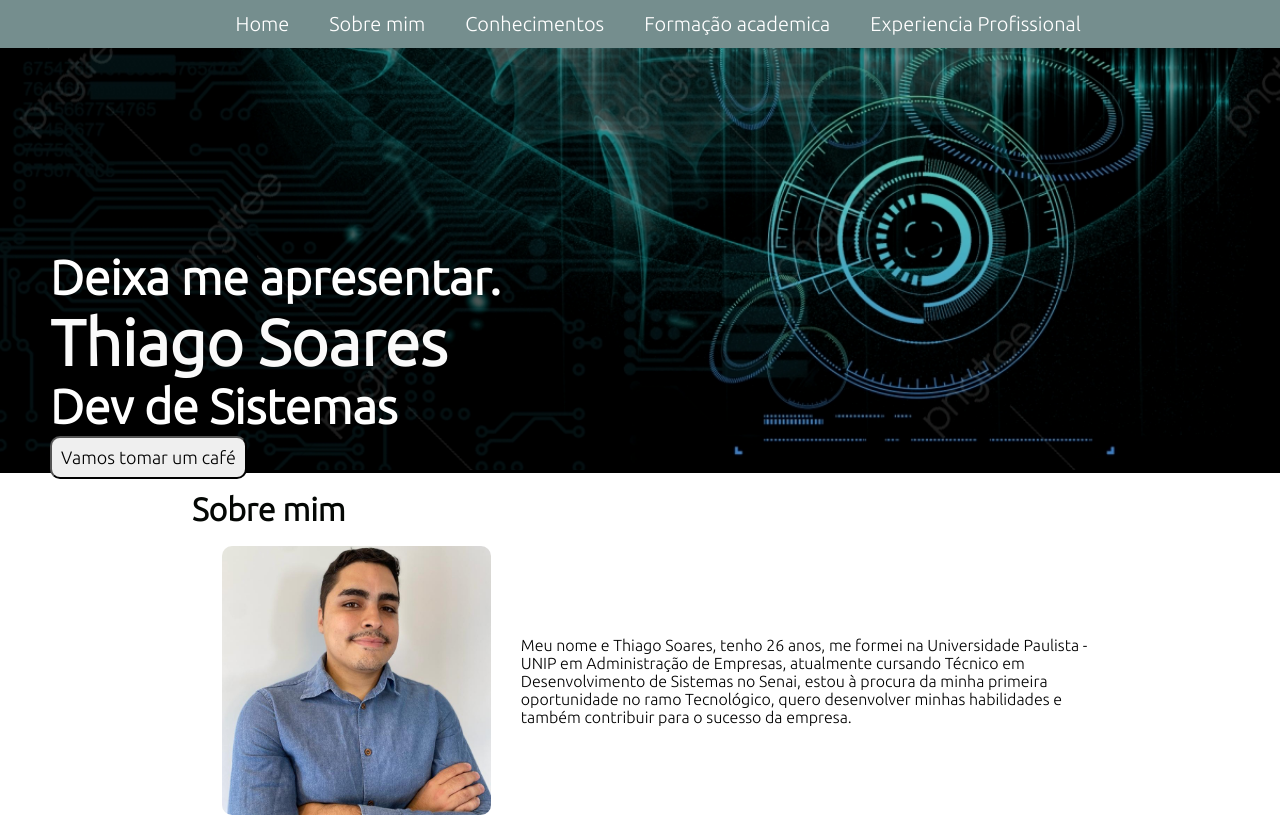
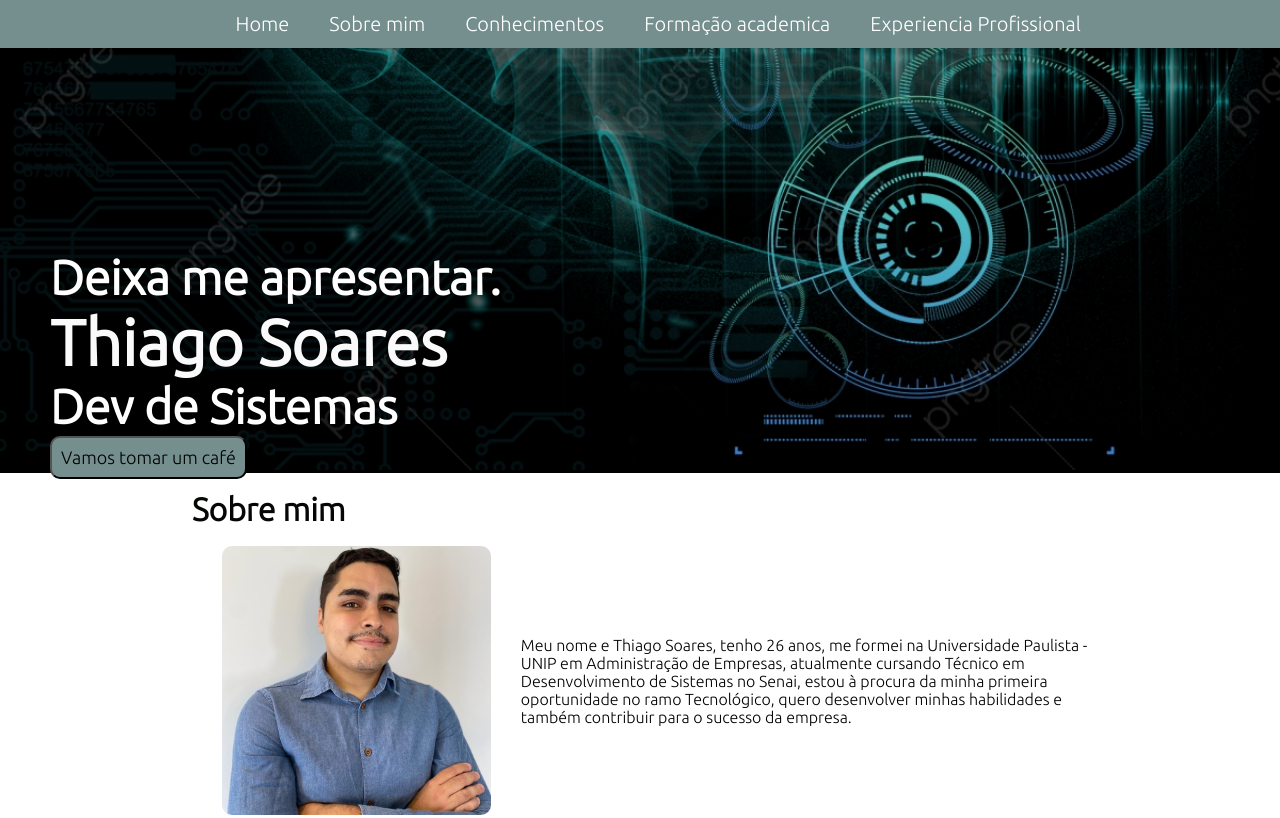
Before and after one commit to Thisoares17/Pagina-Pessoal, a plain HTML site: page index.html in a window 1280 px wide. Shown: the top 818 px of the page. Drawn offline with Linux system fonts and the light colour scheme.

Commit message:
Update style.css

```diff
--- a/styles/style.css
+++ b/styles/style.css
@@ -68,7 +68,7 @@ border-radius: 10px;
 }
 
 #saudacao button {
-	background-color: ##758E8E;
+	background-color: #758E8E;
 	font-size: large;
 	padding: 2%;
 }
```
